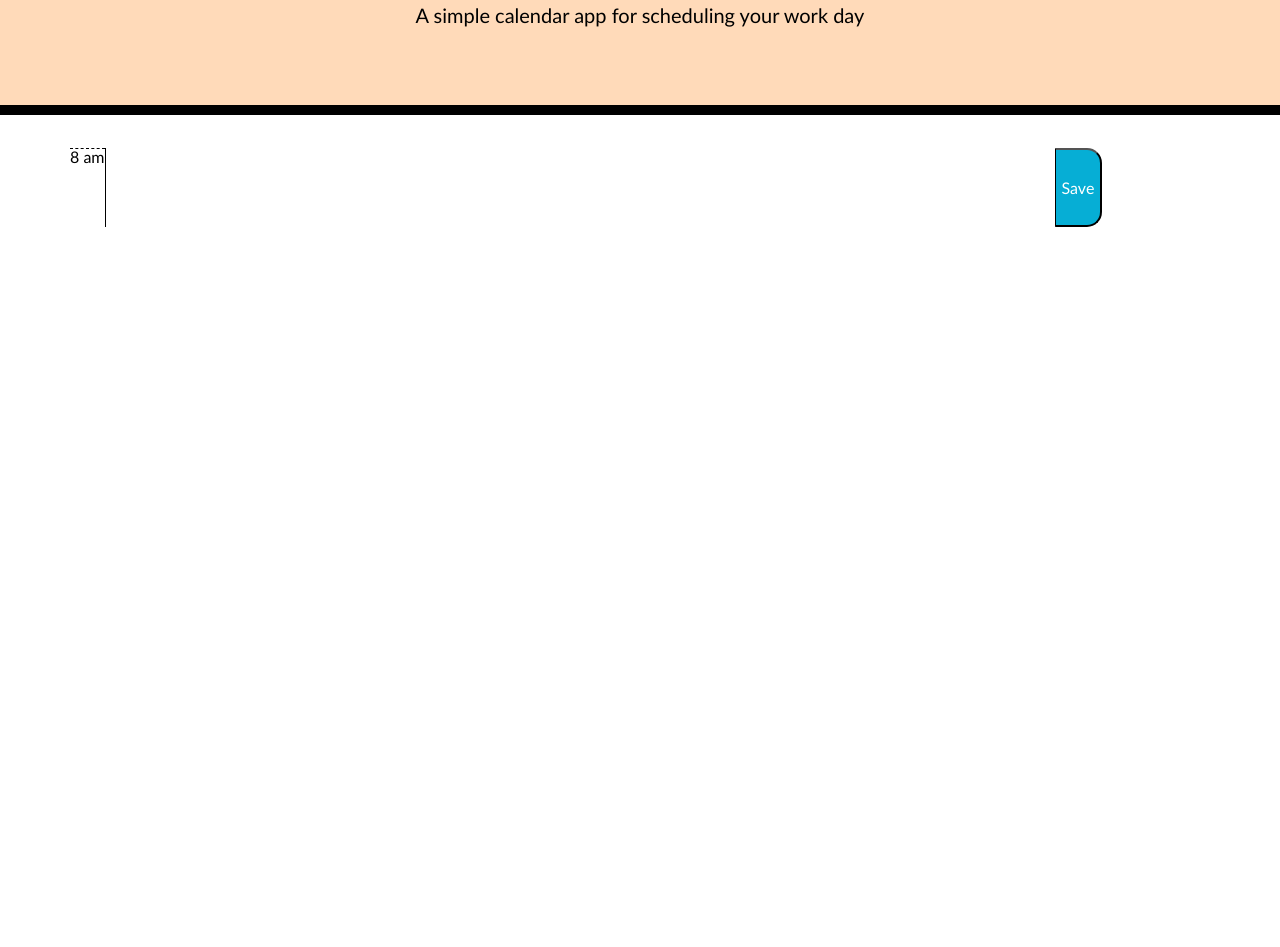
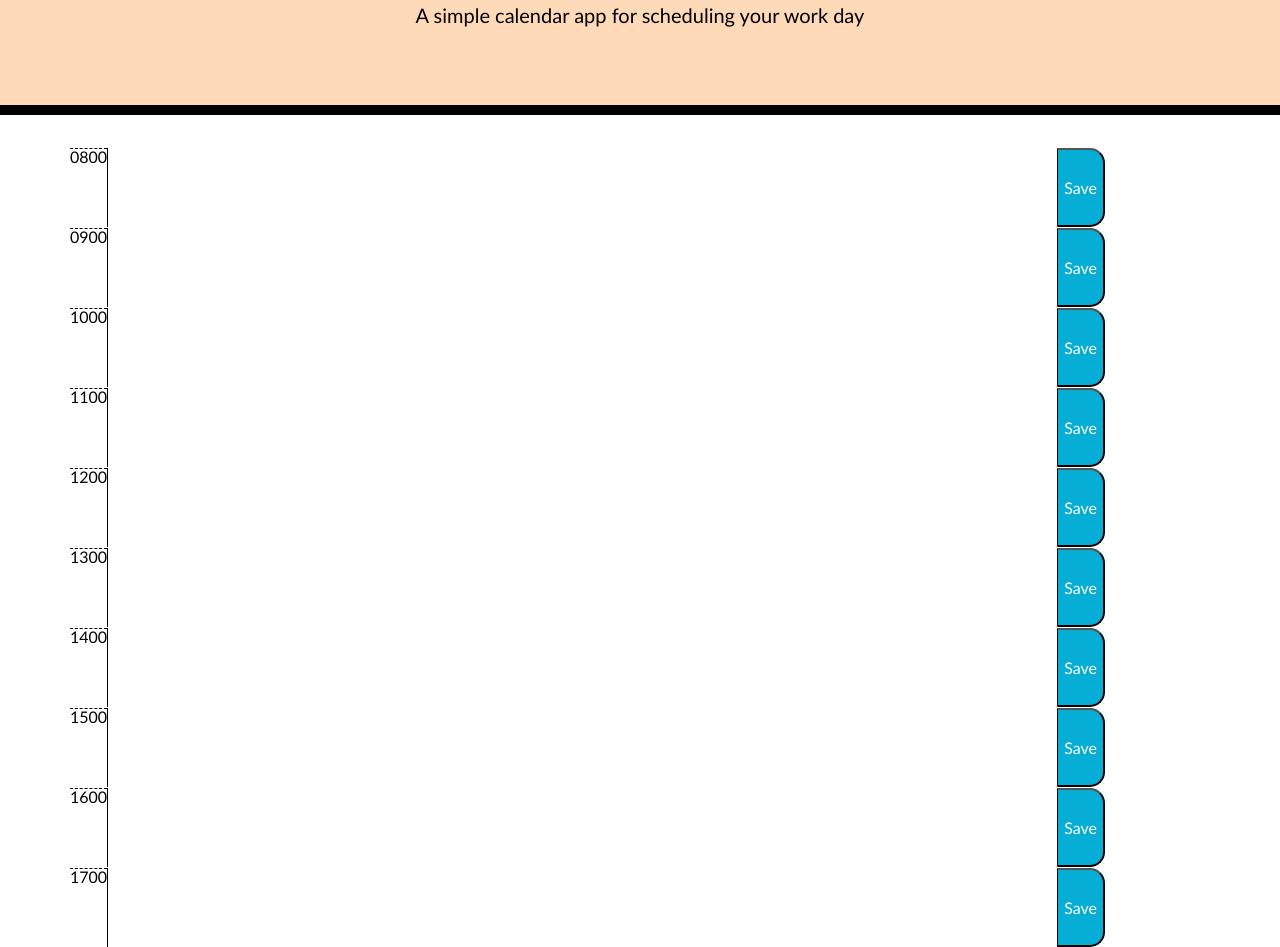
Before and after one commit to James-Fraser1/Work-Day-Scheduler, a plain HTML site: page Develop/index.html in a window 1280 px wide. Shown: the part 153-1100 px from the top of the page. Before the commit the page ends 800 px from the top, so only its background shows below. Drawn offline with nearby package versions, Linux system fonts and the light colour scheme.

Commit message:
0800-1700 military time scheduler sections created

```diff
--- a/Develop/index.html
+++ b/Develop/index.html
@@ -22,7 +22,52 @@
   <div class="container">
     <!-- Timeblocks go here -->
     <div class="row">
-      <div class="hour">8 am</div>
+      <div class="hour">0800</div>
+      <textarea class="col-10"></textarea>
+      <button class="saveBtn">Save</button>
+    </div>
+    <div class="row">
+      <div class="hour">0900</div>
+      <textarea class="col-10"></textarea>
+      <button class="saveBtn">Save</button>
+    </div>
+    <div class="row">
+      <div class="hour">1000</div>
+      <textarea class="col-10"></textarea>
+      <button class="saveBtn">Save</button>
+    </div>
+    <div class="row">
+      <div class="hour">1100</div>
+      <textarea class="col-10"></textarea>
+      <button class="saveBtn">Save</button>
+    </div>
+    <div class="row">
+      <div class="hour">1200</div>
+      <textarea class="col-10"></textarea>
+      <button class="saveBtn">Save</button>
+    </div>
+    <div class="row">
+      <div class="hour">1300</div>
+      <textarea class="col-10"></textarea>
+      <button class="saveBtn">Save</button>
+    </div>
+    <div class="row">
+      <div class="hour">1400</div>
+      <textarea class="col-10"></textarea>
+      <button class="saveBtn">Save</button>
+    </div>
+    <div class="row">
+      <div class="hour">1500</div>
+      <textarea class="col-10"></textarea>
+      <button class="saveBtn">Save</button>
+    </div>
+    <div class="row">
+      <div class="hour">1600</div>
+      <textarea class="col-10"></textarea>
+      <button class="saveBtn">Save</button>
+    </div>
+    <div class="row">
+      <div class="hour">1700</div>
       <textarea class="col-10"></textarea>
       <button class="saveBtn">Save</button>
     </div>
```
